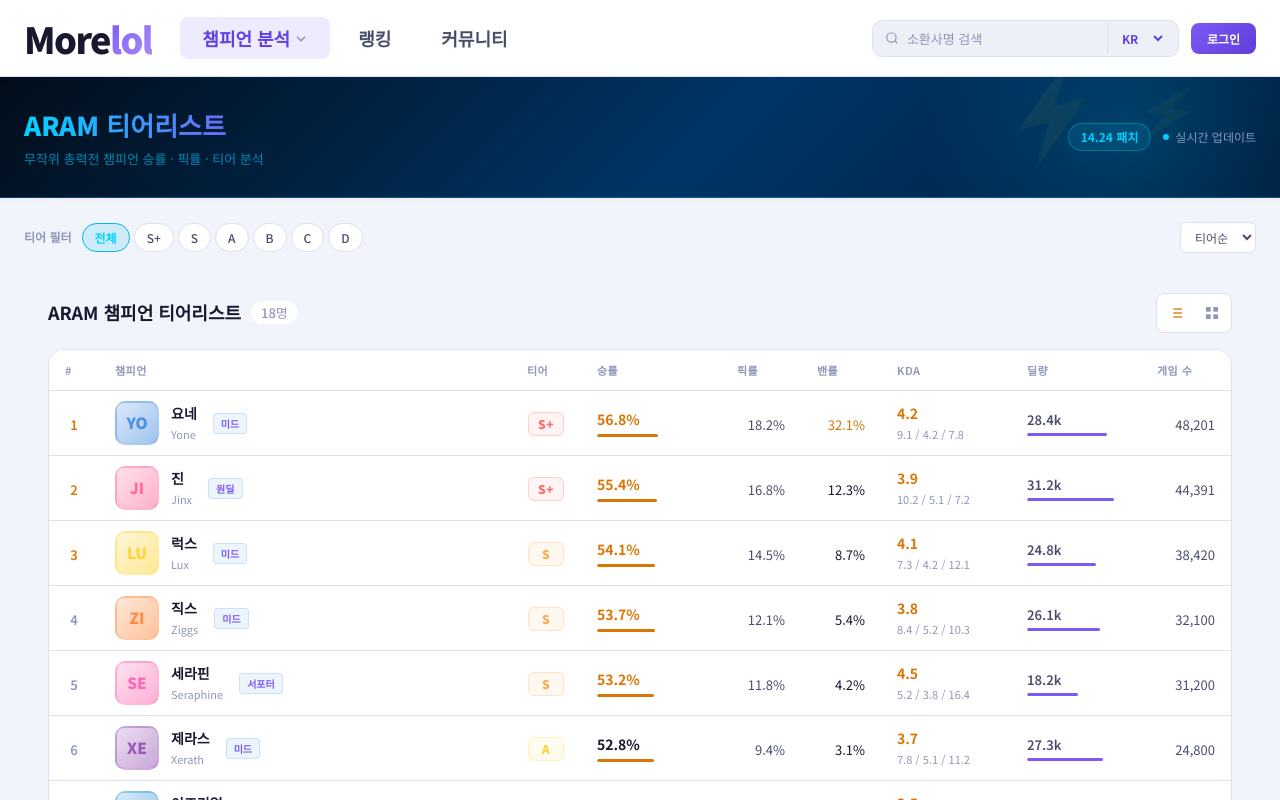
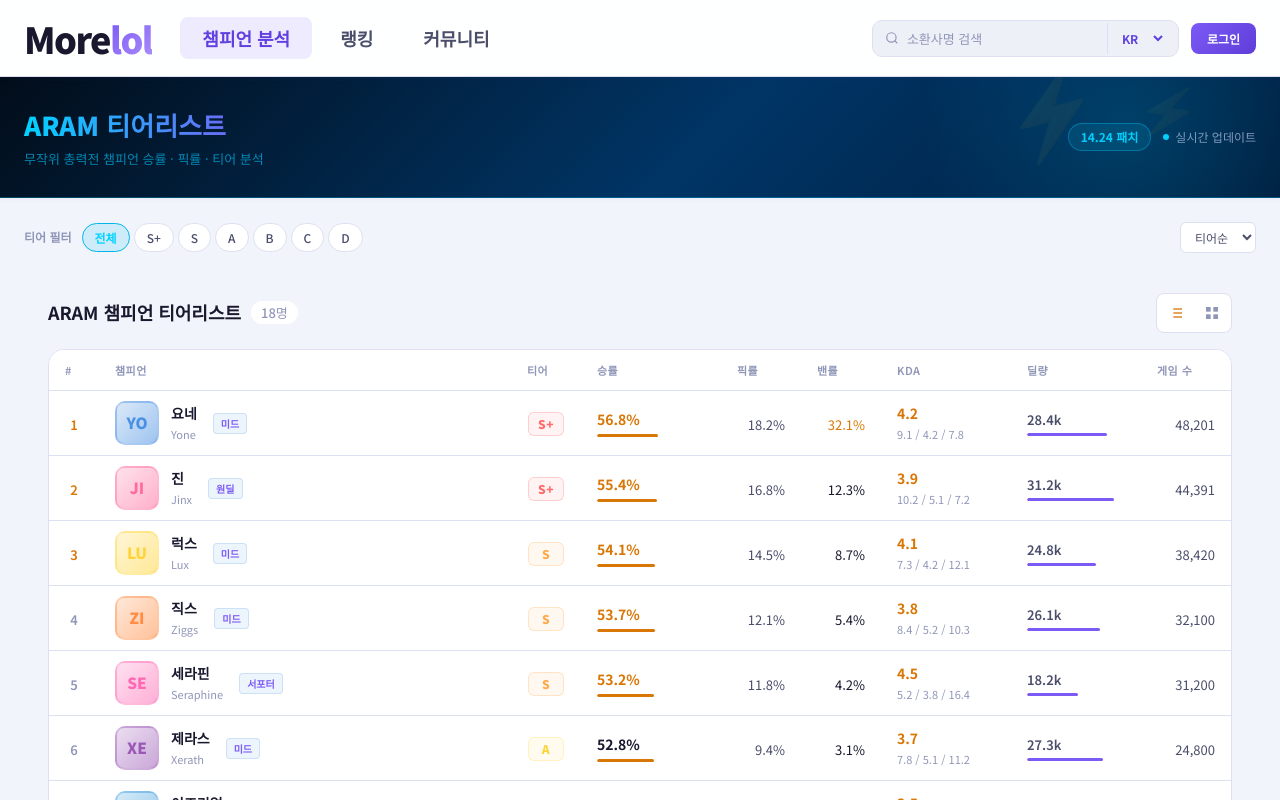
Before and after one commit to shinseongmin1-sketch/more.lol, a React (Vite) app: page /aram in a window 1280 px wide. Shown: the top 800 px of the page. Built offline with nearby package versions, Linux system fonts and the light colour scheme.

Commit message:
auto: 2026-04-02 17:00

```diff
--- a/src/components/Header.tsx
+++ b/src/components/Header.tsx
@@ -73,9 +73,7 @@
                 className={`nav-link ${location.pathname.startsWith('/champion') || ['/ranked','/normal','/aram'].includes(location.pathname) ? 'active' : ''}`}
               >
                 챔피언 분석
-                <svg className={`nav-chevron ${champMenuOpen ? 'open' : ''}`} viewBox="0 0 16 16" fill="none" stroke="currentColor" strokeWidth="2" strokeLinecap="round" strokeLinejoin="round">
-                  <path d="M4 6l4 4 4-4" />
-                </svg>
+                <span className={`nav-diamond ${champMenuOpen ? 'open' : ''}`} />
               </Link>
               {champMenuOpen && (
                 <div
```
